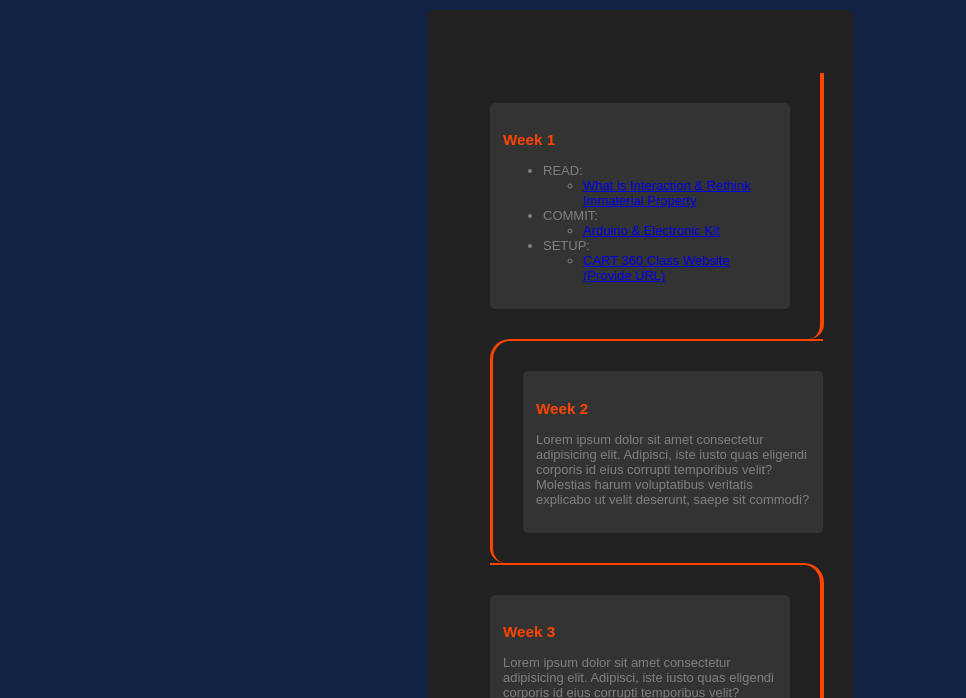
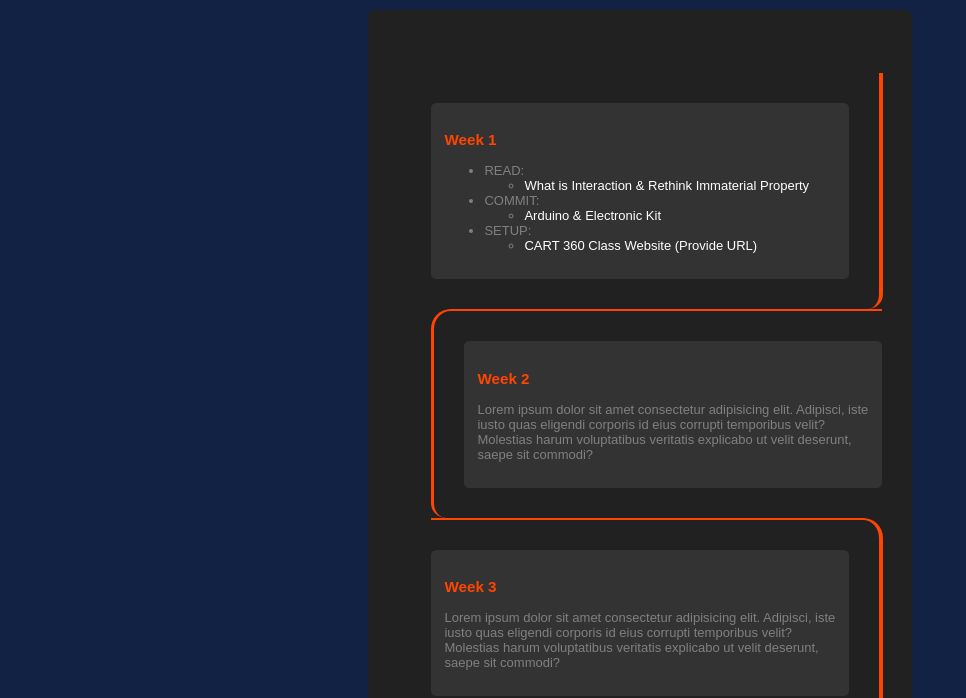
Before and after one commit to AzmatIshaq/CART-351, a plain HTML site: page index.html in a window 1280 px wide. Shown: the part 102-800 px from the top of the page, without its empty margins (0-966 px from the left). Drawn offline with Linux system fonts and the light colour scheme.

Commit message:
CART360: Updates

```diff
--- a/style.css
+++ b/style.css
@@ -16,11 +16,17 @@ div {
   margin: auto;
 }
 
+a {
+  text-decoration: none;
+  color: white;
+}
+
 /* Header container */
 
 #site-header-container {
   display: grid;
   justify-content: center;
+  align-items: center;
 }
 
 /* Title h1 styling */
@@ -33,15 +39,15 @@ div {
 
 #site-sub-header-1 {
   display: grid;
+  color: rgba(255, 255, 255, 0.5);
   /* margin-left: 35.6%; */
-  color: rgba(255, 255, 255, 0.5);
 }
 
 #site-sub-header-2 {
   margin-top: -10px;
   display: grid;
+  color: rgba(255, 255, 255, 0.5);
   /* margin-left: 35.6%; */
-  color: rgba(255, 255, 255, 0.5);
 }
 
 /* Style section titles */
@@ -51,12 +57,11 @@ div {
   position: relative;
 }
 
-
 /* Container for main content */
 
 .main-divs-container {
   background-color: #212121;
-  width: 300px;
+  width: 33%;
   padding: 5%;
   display: grid;
   justify-content: center;
```
Also changed, not shown: index.html (+1 -2 lines).
